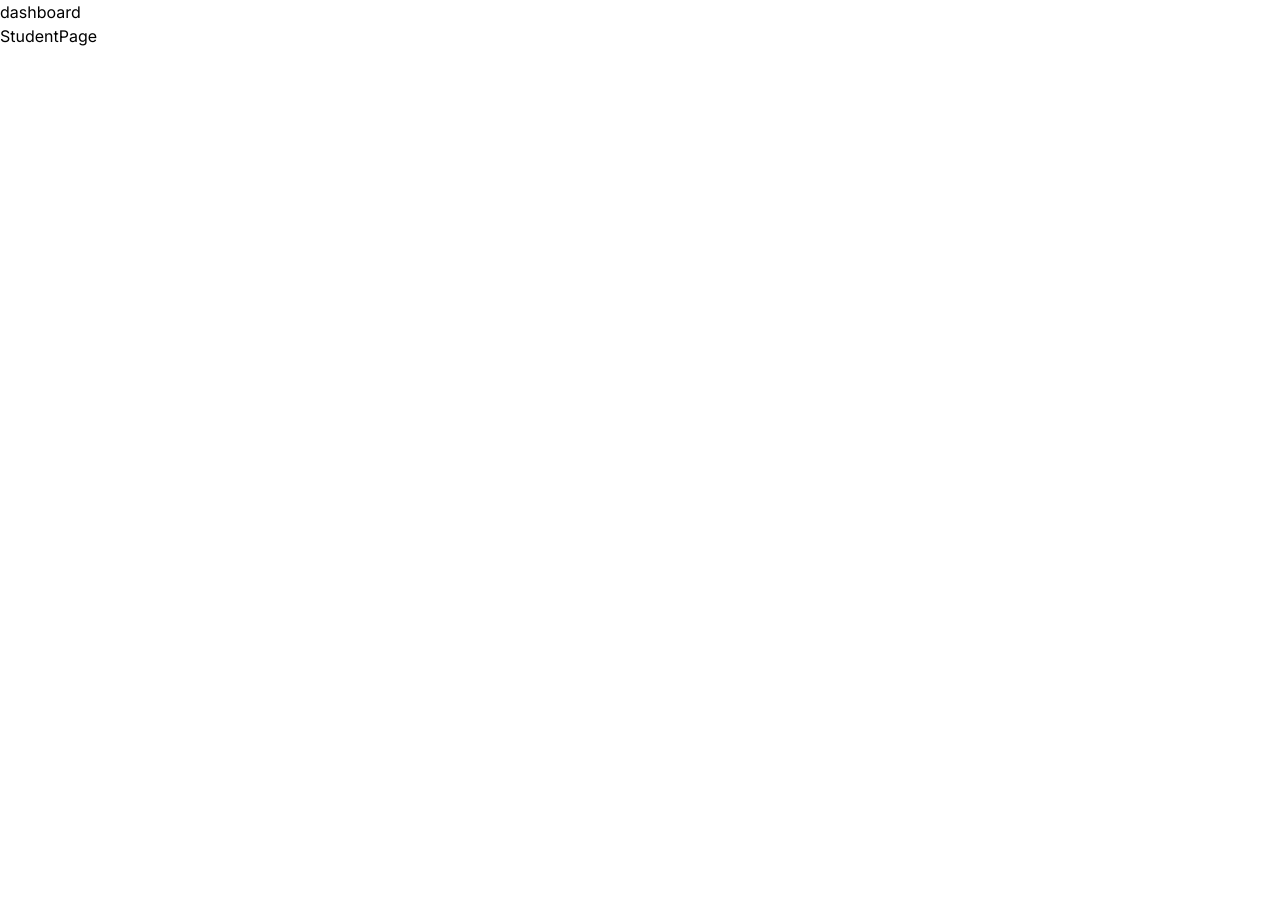
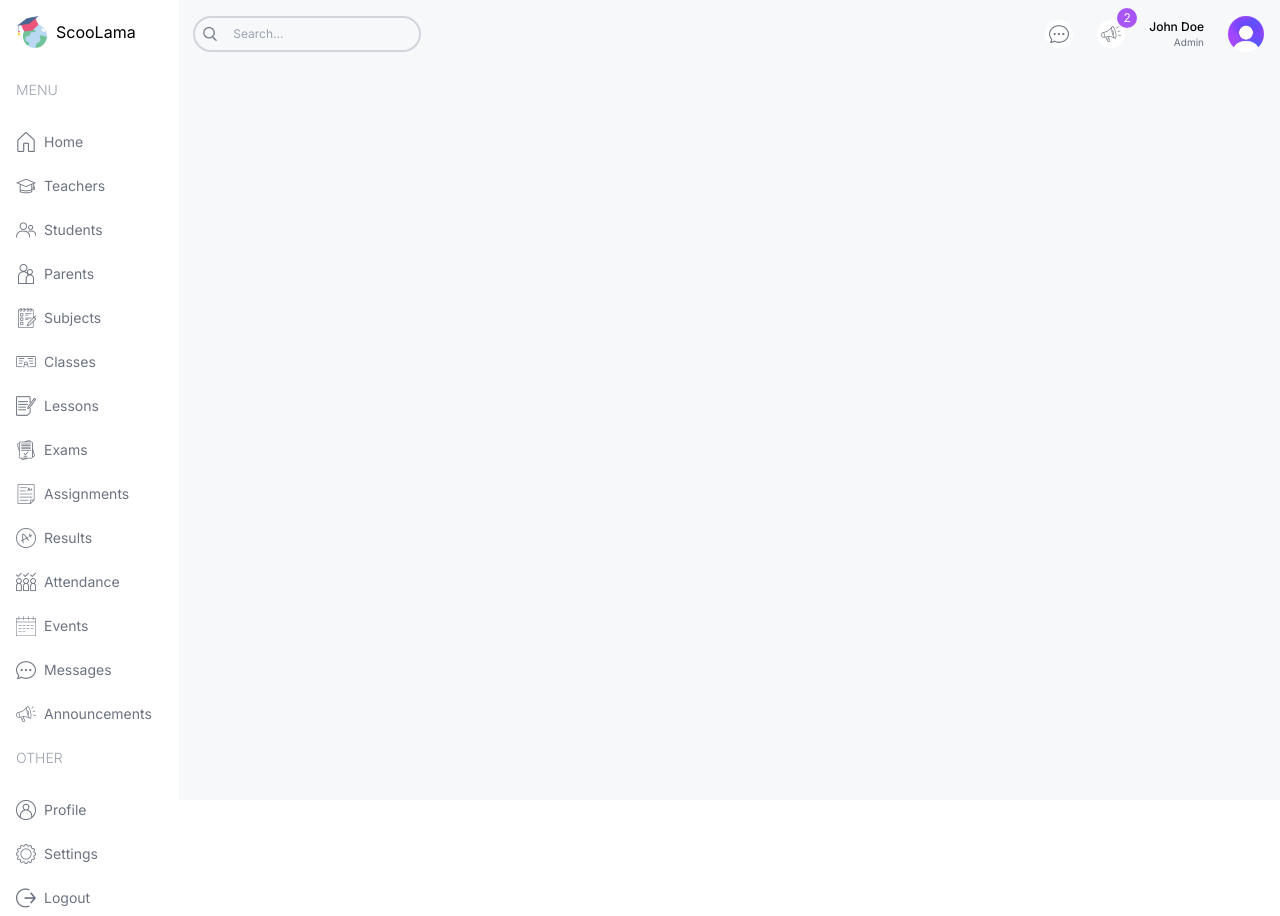
Before and after one commit to Safeya-Yasien/next-dashboard-ui, a Next.js app: page /student in a window 1280 px wide. Before the commit the page ends 800 px from the top, so only its background shows below. Built offline with nearby package versions, Linux system fonts and the light colour scheme.

Commit message:
add dashboard navbar

```diff
--- a/src/app/(dashboard)/layout.tsx
+++ b/src/app/(dashboard)/layout.tsx
@@ -1,4 +1,7 @@
-
+import Menu from "@/components/Menu";
+import Navbar from "@/components/Navbar";
+import Image from "next/image";
+import Link from "next/link";
 
 export default function DashboardLayout({
   children,
@@ -6,8 +9,20 @@ export default function DashboardLayout({
   children: React.ReactNode;
 }>) {
   return (
-    <html lang="en">
-        <div>dashboard{children}</div>
-    </html>
+    <div className="flex h-screen">
+      <div className=" w-1/6 md:w-[8%] lg:w-[16%] xl:w-[14%] p-4">
+        <Link
+          href="/"
+          className="flex items-center justify-center lg:justify-start gap-2"
+        >
+          <Image src="/logo.png" alt="logo" width={32} height={32} />
+          <span className="hidden lg:block">ScooLama</span>
+        </Link>
+        <Menu />
+      </div>
+      <div className=" w-5/6 md:w-[92%] lg:w-[86%] bg-[#F7F8FA] overflow-scroll">
+      <Navbar/>
+      </div>
+    </div>
   );
 }
--- a/src/components/Menu.tsx
+++ b/src/components/Menu.tsx
@@ -1,3 +1,6 @@
+import Image from "next/image";
+import Link from "next/link";
+
 const menuItems = [
   {
     title: "MENU",
@@ -112,3 +115,29 @@ const menuItems = [
     ],
   },
 ];
+
+const Menu = () => {
+  return (
+    <div className="mt-4 text-sm">
+      {menuItems.map((i) => (
+        <div key={i.title} className="flex flex-col gap-2">
+          <span className="hidden lg:block text-gray-400  font-light my-4">
+            {i.title}
+          </span>
+          {i.items.map((item) => (
+            <Link
+              href={item.href}
+              key={item.label}
+              className="flex items-center gap-2 justify-center lg:justify-start text-gray-500 py-2"
+            >
+              <Image src={item.icon} alt={item.label} height={20} width={20} />
+              <span className="hidden lg:block">{item.label}</span>
+            </Link>
+          ))}
+        </div>
+      ))}
+    </div>
+  );
+};
+
+export default Menu;
--- /dev/null
+++ b/src/components/Navbar.tsx
@@ -0,0 +1,48 @@
+import Image from "next/image";
+import React from "react";
+
+const Navbar = () => {
+  return (
+    <div className="flex items-center justify-between p-4">
+      {/* search */}
+      <div className="hidden md:flex items-center rounded-full gap-2 text-xs ring-2 ring-gray-300 px-2">
+        <Image src="/search.png" alt="search" width={14} height={14} />
+        <input
+          type="text"
+          placeholder="Search..."
+          className="outline-none bg-transparent p-2 w-[200px]"
+        />
+      </div>
+      {/* icons */}
+      <div className="flex items-center gap-6 w-full justify-end">
+        <div className="bg-white rounded-full w-7 h-7 flex justify-center items-center cursor-pointer">
+          <Image src="/message.png" alt="message" width={20} height={20} />
+        </div>
+        <div className="bg-white rounded-full w-7 h-7 flex justify-center items-center cursor-pointer relative">
+          <Image
+            src="/announcement.png"
+            alt="announcement"
+            width={20}
+            height={20}
+          />
+          <div className="absolute w-5 h-5 -top-3 -right-3 flex items-center justify-center bg-purple-500 text-white rounded-full text-xs">
+            2
+          </div>
+        </div>
+        <div className="flex flex-col">
+          <span className="text-xs font-medium">John Doe</span>
+          <span className="text-[10px] text-gray-500 text-right">Admin</span>
+        </div>
+        <Image
+          src="/avatar.png"
+          alt="profile"
+          width={36}
+          height={36}
+          className="rounded-full"
+        />
+      </div>
+    </div>
+  );
+};
+
+export default Navbar;
```
